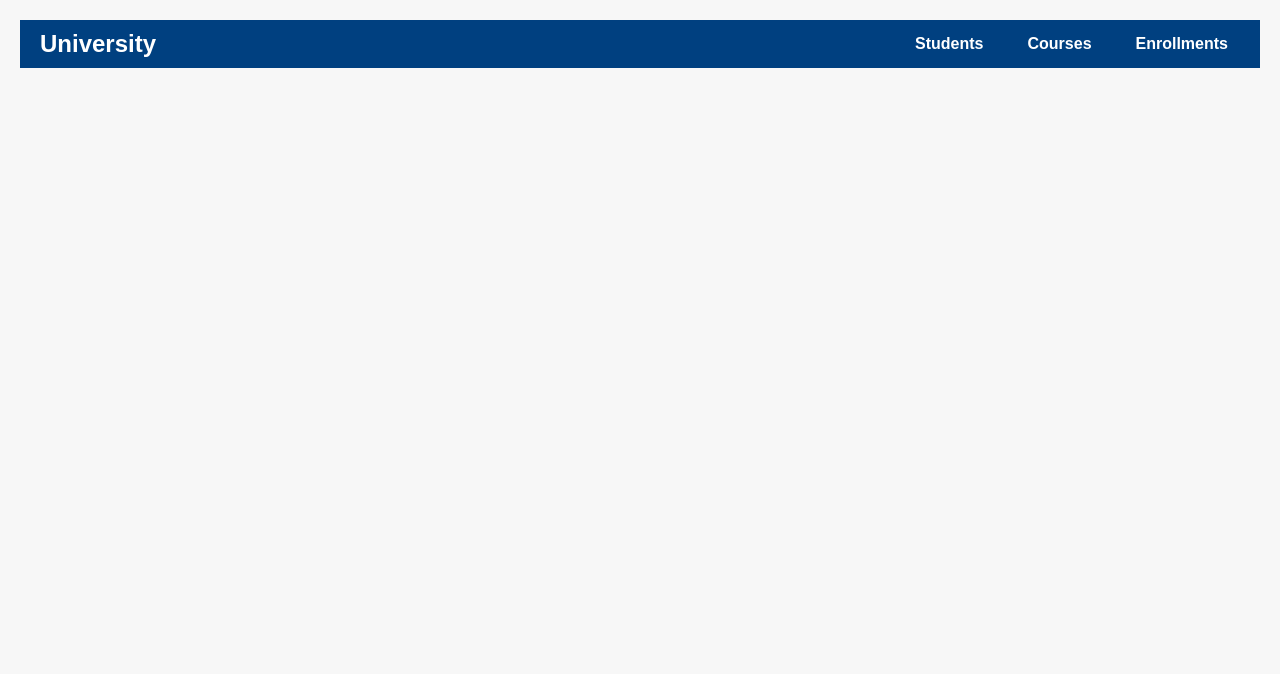
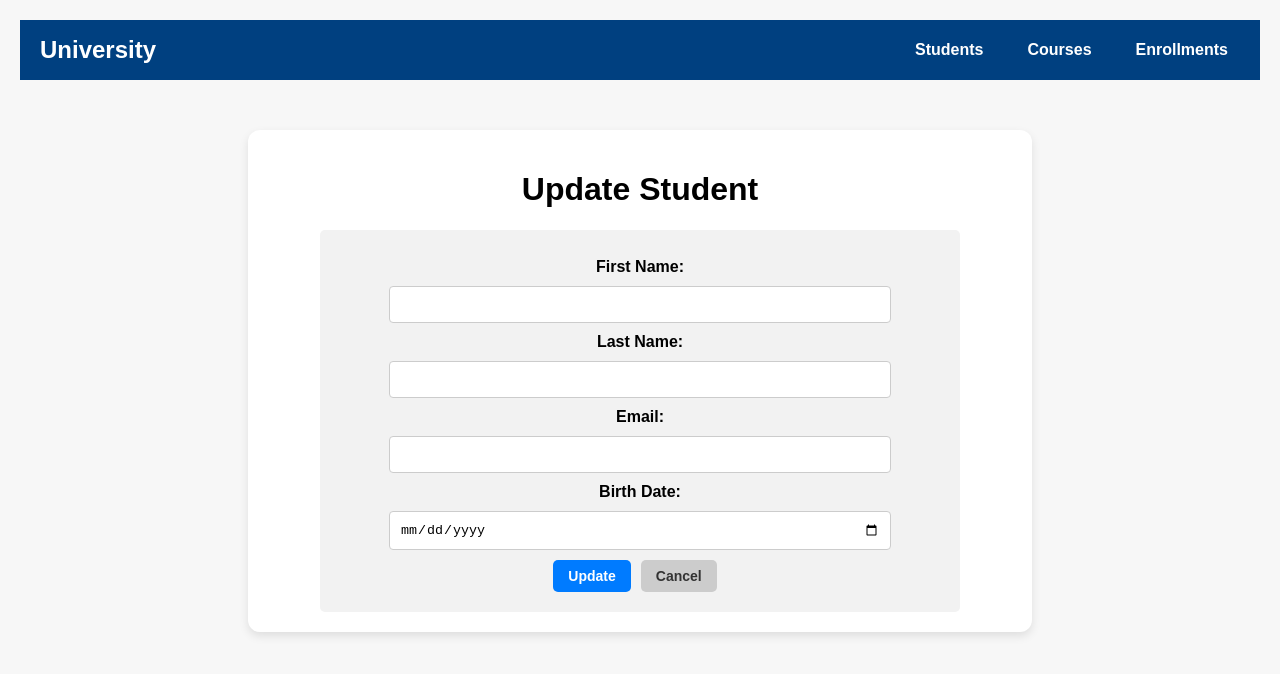
Before and after one commit to Anastasia561/university, a React (Create React App) app in the folder frontend/: page /students/1/update in a window 1280 px wide. Shown: the top 674 px of the page. Built offline with nearby package versions, Linux system fonts and the light colour scheme.

Commit message:
feat: add delete, details, update pages for students

```diff
--- a/frontend/src/components/Main.js
+++ b/frontend/src/components/Main.js
@@ -1,7 +1,13 @@
 import React from 'react'
+
 import Header from './Header'
 import Home from './Home'
-import Students from './Students'
+import Students from './students/Students'
+import StudentsDetails from './students/StudentsDetails'
+import StudentsDelete from './students/StudentsDelete'
+import StudentsUpdate from './students/StudentsUpdate'
+
+import '../styles/GeneralStyles.css';
 
 import {BrowserRouter as Router, Routes, Route} from 'react-router-dom'
 
@@ -13,6 +19,9 @@ function Main() {
                 <Routes>
                     <Route path="/home" element={<Home/>}/>
                     <Route path="/students" element={<Students/>}/>
+                    <Route path="/students/:id/details" element={<StudentsDetails/>}/>
+                    <Route path="/students/:id/delete" element={<StudentsDelete/>}/>
+                    <Route path="/students/:id/update" element={<StudentsUpdate/>}/>
                 </Routes>
             </Router>
         </React.Fragment>
--- a/frontend/src/components/Students.js
+++ b/frontend/src/components/students/Students.js
@@ -1,5 +1,5 @@
 import React from 'react'
-import '../styles/TableStyles.css';
+import '../../styles/TableStyles.css';
 import { Link } from 'react-router-dom';
 
 function Students() {
@@ -7,7 +7,7 @@ function Students() {
         <React.Fragment>
             <h1>Students Data</h1>
 
-            <div class="table-container">
+            <div className="table-container">
 
                 <div className="toolbar">
                     <Link className="link create-link" to="/students/add">Add Student</Link>
@@ -33,9 +33,9 @@ function Students() {
                         <td>Kowalska</td>
                         <td>anna.kowalska@example.com</td>
                         <td>s30400</td>
-                        <td><Link className="link delete-link" to="/students/1/delete">Delete</Link></td>
-                        <td><Link className="link update-link" to="/students/1/update">Update</Link></td>
-                        <td><Link className="link view-link" to="/students/1/details">Details</Link></td>
+                        <td><Link className="link delete-link" to={`/students/${1}/delete`}>Delete</Link></td>
+                        <td><Link className="link update-link" to={`/students/${1}/update`}>Update</Link></td>
+                        <td><Link className="link view-link" to={`/students/${1}/details`}>Details</Link></td>
                     </tr>
                     </tbody>
                 </table>
--- /dev/null
+++ b/frontend/src/components/students/StudentsDelete.js
@@ -0,0 +1,35 @@
+import React from 'react';
+import {useNavigate} from 'react-router-dom';
+import '../../styles/ConfirmStyles.css';
+
+function StudentsDelete() {
+    const navigate = useNavigate();
+
+    const handleDelete = (e) => {
+        e.preventDefault();
+        //api call
+        alert('Student deleted!');
+        navigate('/students');
+    };
+
+    return (
+        <div className="confirm-box">
+            <h2>Confirm Deletion</h2>
+            <p>Are you sure you want to delete this student?</p>
+
+            <ul>
+                <li><strong>First Name:</strong> Anna</li>
+                <li><strong>Last Name:</strong> Kowalska</li>
+                <li><strong>Email:</strong> anna.kowalska@example.com</li>
+                <li><strong>Birth Date:</strong> 2001-05-12</li>
+            </ul>
+
+            <div>
+                <button onClick={handleDelete} className="btn btn-delete">Delete</button>
+                <button onClick={() => navigate('/students')} className="btn btn-cancel">Cancel</button>
+            </div>
+        </div>
+    );
+}
+
+export default StudentsDelete;
--- /dev/null
+++ b/frontend/src/components/students/StudentsDetails.js
@@ -0,0 +1,54 @@
+import React from 'react'
+import '../../styles/DetailedViewStyles.css';
+import {Link} from 'react-router-dom';
+
+function StudentsDetails() {
+    return (
+        <React.Fragment>
+            <div className="container">
+                <h1 className="header">Student Details</h1>
+
+                <ul>
+                    <li><strong>First Name:</strong> Anna</li>
+                    <li><strong>Last Name:</strong> Kowalska</li>
+                    <li><strong>Email:</strong> anna.kowalska@example.com</li>
+                    <li><strong>Student Number:</strong> s30200</li>
+                    <li><strong>Birth Date:</strong> 2001-05-12</li>
+                </ul>
+
+                <h2 className="header">Enrollments</h2>
+                <table>
+                    <thead>
+                    <tr>
+                        <th>Course Code</th>
+                        <th>Date</th>
+                        <th>Final Grade</th>
+                    </tr>
+                    </thead>
+                    <tbody>
+                    <tr>
+                        <td>ALG</td>
+                        <td>2024-02-10</td>
+                        <td>3</td>
+                    </tr>
+                    <tr>
+                        <td>APBD</td>
+                        <td>2024-03-15</td>
+                        <td>4.5</td>
+                    </tr>
+                    <tr>
+                        <td>SYC</td>
+                        <td>2024-04-20</td>
+                        <td>4</td>
+                    </tr>
+                    </tbody>
+                </table>
+
+                <Link className="btn  btn-back" to="/students">Back to Students List</Link>
+
+            </div>
+        </React.Fragment>
+    )
+}
+
+export default StudentsDetails;
--- /dev/null
+++ b/frontend/src/components/students/StudentsUpdate.js
@@ -0,0 +1,72 @@
+import React, {useState} from 'react';
+import '../../styles/FormStyles.css';
+import {Link, useNavigate} from 'react-router-dom';
+
+function StudentsUpdate({student}) {
+    const navigate = useNavigate();
+
+    // const [firstName, setFirstName] = useState(student.firstName);
+    // const [lastName, setLastName] = useState(student.lastName);
+    // const [email, setEmail] = useState(student.email);
+    // const [birthDate, setBirthDate] = useState(student.birthDate);
+
+    const handleSubmit = (e) => {
+        e.preventDefault();
+        // api call
+        alert(`Updated student`);
+        navigate('/students');
+    };
+
+    return (
+        <div className="container">
+            <h1>Update Student</h1>
+
+            <form onSubmit={handleSubmit} noValidate>
+                <label htmlFor="first_name">First Name:</label>
+                <input
+                    id="first_name"
+                    name="first_name"
+                    type="text"
+                    // value={firstName}
+                    // onChange={(e) => setFirstName(e.target.value)}
+                    required
+                />
+
+                <label htmlFor="last_name">Last Name:</label>
+                <input
+                    id="last_name"
+                    name="last_name"
+                    type="text"
+                    // value={lastName}
+                    // onChange={(e) => setLastName(e.target.value)}
+                    required
+                />
+
+                <label htmlFor="email">Email:</label>
+                <input
+                    id="email"
+                    name="email"
+                    type="email"
+                    // value={email}
+                    // onChange={(e) => setEmail(e.target.value)}
+                    required
+                />
+
+                <label htmlFor="birth_date">Birth Date:</label>
+                <input
+                    id="birth_date"
+                    name="birth_date"
+                    type="date"
+                    // value={birthDate}
+                    // onChange={(e) => setBirthDate(e.target.value)}
+                    required
+                />
+
+                <button className="btn btn-submit" type="submit">Update</button>
+                <Link className="btn btn-cancel" to="/students">Cancel</Link>
+            </form>
+        </div>
+    );
+}
+
+export default StudentsUpdate;
--- a/frontend/src/styles/ConfirmStyles.css
+++ b/frontend/src/styles/ConfirmStyles.css
@@ -1,9 +1,3 @@
-body {
-    font-family: Arial, sans-serif;
-    background-color: #f9f9f9;
-    padding: 20px;
-}
-
 .confirm-box {
     max-width: 400px;
     margin: 50px auto;
@@ -27,15 +21,6 @@ li {
     margin: 5px 0;
 }
 
-.btn {
-    padding: 8px 15px;
-    margin-right: 10px;
-    border: none;
-    border-radius: 5px;
-    cursor: pointer;
-    font-weight: bold;
-}
-
 .btn-delete {
     background-color: #cc0000;
     color: white;
@@ -44,13 +29,3 @@ li {
 .btn-delete:hover {
     background-color: #bb2d3b;
 }
-
-.btn-cancel {
-    background-color: #ccc;
-    color: #333;
-    text-decoration: none;
-}
-
-.btn-cancel:hover {
-    background-color: #aaa;
-}
--- a/frontend/src/styles/DetailedViewStyles.css
+++ b/frontend/src/styles/DetailedViewStyles.css
@@ -1,9 +1,3 @@
-body {
-    font-family: Arial, sans-serif;
-    background-color: #f9f9f9;
-    padding: 20px;
-}
-
 .container {
     max-width: 70%;
     margin: 50px auto;
@@ -14,12 +8,13 @@ body {
     width: 60%;
 }
 
-h1, h2 {
+.header {
     text-align: center;
     margin-bottom: 20px;
+    color: black;
 }
 
-ul{
+ul {
     list-style: none;
     padding: 0;
     margin-bottom: 30px;
@@ -42,18 +37,15 @@ th, td {
 }
 
 th {
-    background-color: #f2f2f2;
+    background-color: #0056b3;
 }
 
-.btn {
-    display: inline-block;
-    padding: 6px 12px;
-    margin: 5px 2px 0 0;
-    text-decoration: none;
-    border-radius: 4px;
-    font-weight: bold;
-    color: #fff;
+.btn-back {
+    background-color: #007bff;
+    color: white;
+    width: 150px;
 }
 
-.btn-back { background-color: #007bff; }
-.btn-back:hover { background-color: #0056b3; }
+.btn-back:hover {
+    background-color: #0056b3;
+}
--- a/frontend/src/styles/FormStyles.css
+++ b/frontend/src/styles/FormStyles.css
@@ -93,20 +93,6 @@ textarea:focus {
     background-color: #0056b3;
 }
 
-.btn-cancel {
-    background-color: #ccc;
-    color: #333;
-    padding: 8px 16px;
-    border-radius: 5px;
-    text-decoration: none;
-    display: inline-block;
-    font-weight: bold;
-}
-
-.btn-cancel:hover {
-    background-color: #aaa;
-}
-
 select {
     padding: 8px 12px;
     border-radius: 5px;
--- /dev/null
+++ b/frontend/src/styles/GeneralStyles.css
@@ -0,0 +1,24 @@
+body {
+    font-family: Arial, sans-serif;
+    background-color: #f7f7f7;
+    padding: 20px;
+}
+
+.btn {
+    padding: 8px 15px;
+    margin-right: 10px;
+    border: none;
+    border-radius: 5px;
+    cursor: pointer;
+    font-weight: bold;
+}
+
+.btn-cancel {
+    background-color: #ccc;
+    color: #333;
+    text-decoration: none;
+}
+
+.btn-cancel:hover {
+    background-color: #aaa;
+}
--- a/frontend/src/styles/TableStyles.css
+++ b/frontend/src/styles/TableStyles.css
@@ -1,9 +1,3 @@
-body {
-    font-family: Arial, sans-serif;
-    background-color: #f7f7f7;
-    padding: 20px;
-}
-
 table {
     width: 100%;
     margin: 0 auto;
```
